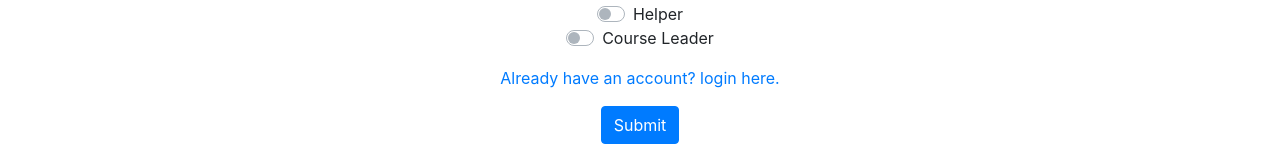
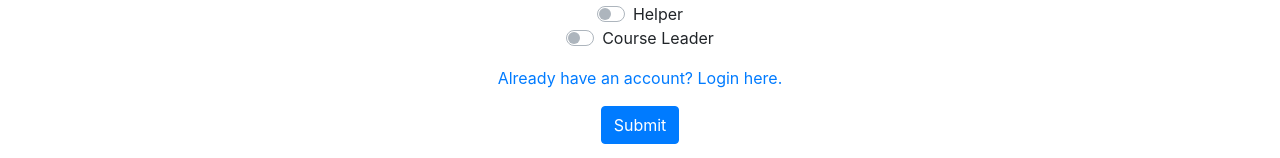
Before and after one commit to paul-cockburn/nextup, a React (Create React App) app: page / in a window 1280 px wide. Shown: the part 429-587 px from the top of the page. Built offline with nearby package versions, Linux system fonts and the light colour scheme; no server answers.

Commit message:
capitalise login

```diff
--- a/src/register/index.js
+++ b/src/register/index.js
@@ -142,7 +142,7 @@ class Register extends React.Component {
             </Form.Group>
 
             <Form.Group>
-            <p><Link to="/login">Already have an account? login here.</Link></p>
+            <p><Link to="/login">Already have an account? Login here.</Link></p>
             </Form.Group>
             <Button variant="primary" type="submit">
                 Submit
```
